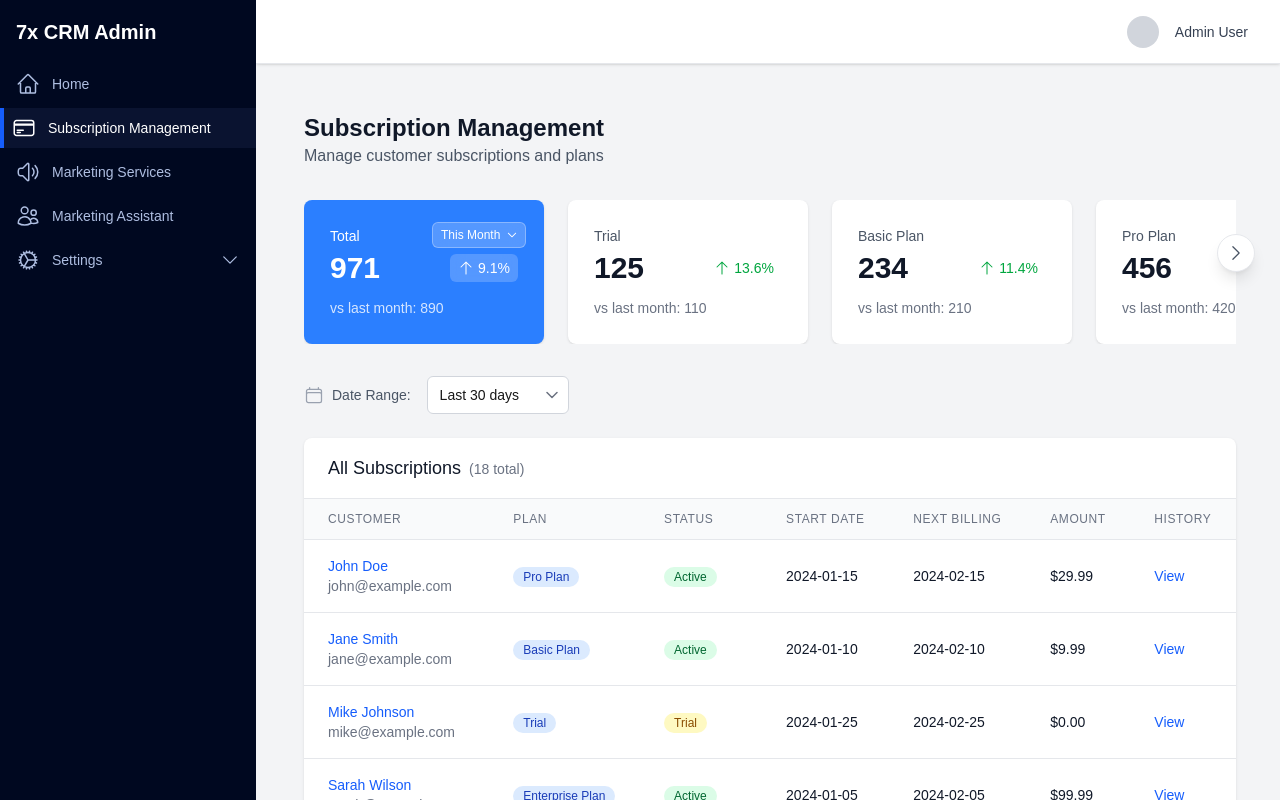
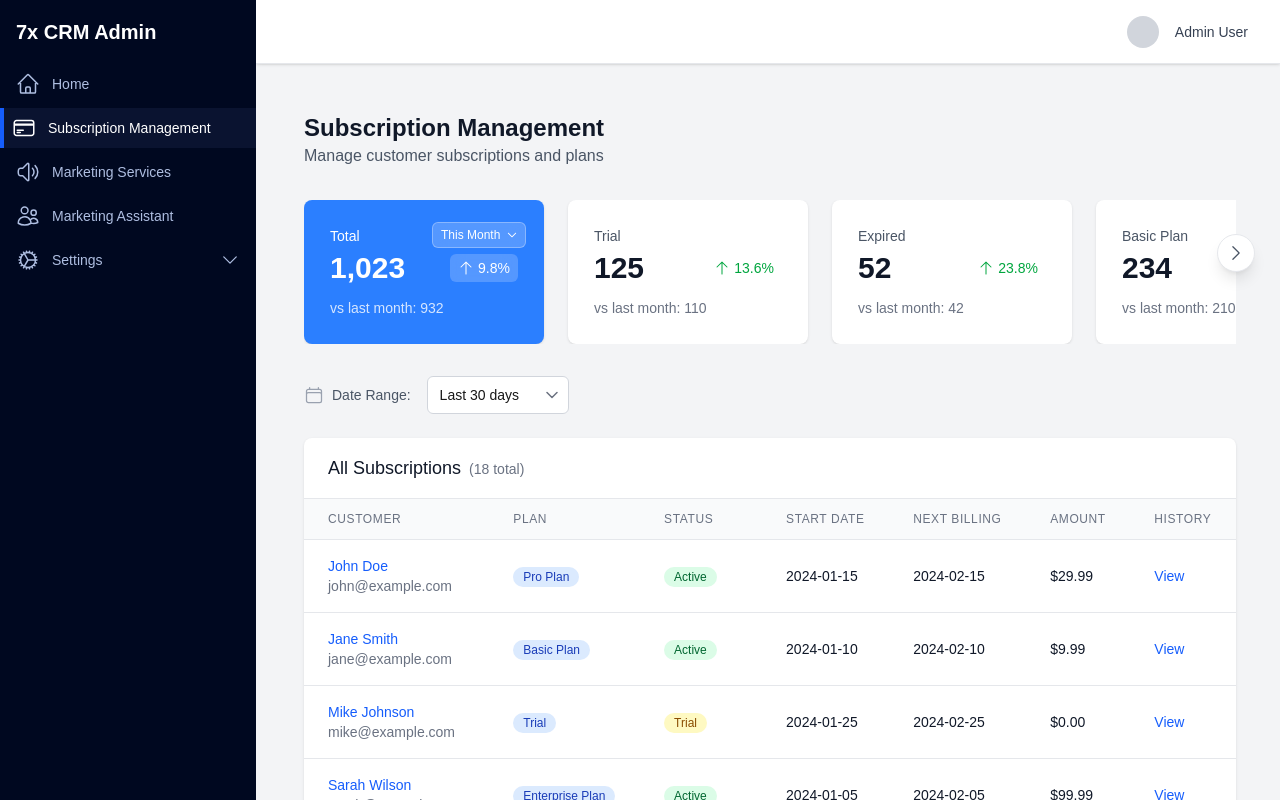
Before and after one commit to lekompozer/7xcrm-frontend, a Next.js app: page /subscription-management in a window 1280 px wide. Built offline with nearby package versions, Linux system fonts and the light colour scheme.

Commit message:
update expired status

```diff
--- a/src/app/(dashboard)/marketing-services/components/Notification.tsx
+++ b/src/app/(dashboard)/marketing-services/components/Notification.tsx
@@ -40,8 +40,10 @@ export default function Notification({
                 }`}
             style={{ top: '80px' }}
         >
-            <div className={`max-w-md w-full shadow-lg rounded-lg pointer-events-auto overflow-hidden ${type === 'success' ? 'bg-green-500' : 'bg-red-500'
-                }`}>
+            <div
+                className={`shadow-lg rounded-lg pointer-events-auto overflow-hidden ${type === 'success' ? 'bg-green-500' : 'bg-red-500'}`}
+                style={{ width: '500px' }}
+            >
                 <div className="p-4">
                     <div className="flex items-start">
                         <div className="flex-shrink-0">
--- a/src/app/(dashboard)/subscription-management/components/SubscriptionStatsCards.tsx
+++ b/src/app/(dashboard)/subscription-management/components/SubscriptionStatsCards.tsx
@@ -92,6 +92,8 @@ export default function SubscriptionStatsCards({
                 return 'bg-blue-500';
             case 'trial':
                 return 'bg-trial-custom'; // Custom #fcc82b color
+            case 'expired':
+                return 'bg-gray-500';
             case 'basic':
                 return 'bg-green-500';
             case 'pro':
--- a/src/app/(dashboard)/subscription-management/page.tsx
+++ b/src/app/(dashboard)/subscription-management/page.tsx
@@ -21,10 +21,11 @@ export default function SubscriptionManagement() {
     const [currentPage, setCurrentPage] = useState(1);
     const itemsPerPage = 10;
 
-    // Stats cho 6 loại subscription (thêm Total)
+    // Stats cho 7 loại subscription (thêm Total và Expired)
     const subscriptionStats = [
-        { id: 'total', name: 'Total', count: 971, color: 'bg-blue-500', previousCount: 890, period: timePeriod },
+        { id: 'total', name: 'Total', count: 1023, color: 'bg-blue-500', previousCount: 932, period: timePeriod },
         { id: 'trial', name: 'Trial', count: 125, color: 'bg-trial-custom', previousCount: 110, period: timePeriod },
+        { id: 'expired', name: 'Expired', count: 52, color: 'bg-gray-500', previousCount: 42, period: timePeriod },
         { id: 'basic', name: 'Basic Plan', count: 234, color: 'bg-green-500', previousCount: 210, period: timePeriod },
         { id: 'pro', name: 'Pro Plan', count: 456, color: 'bg-purple-500', previousCount: 420, period: timePeriod },
         { id: 'enterprise', name: 'Enterprise Plan', count: 89, color: 'bg-orange-500', previousCount: 95, period: timePeriod },
```
